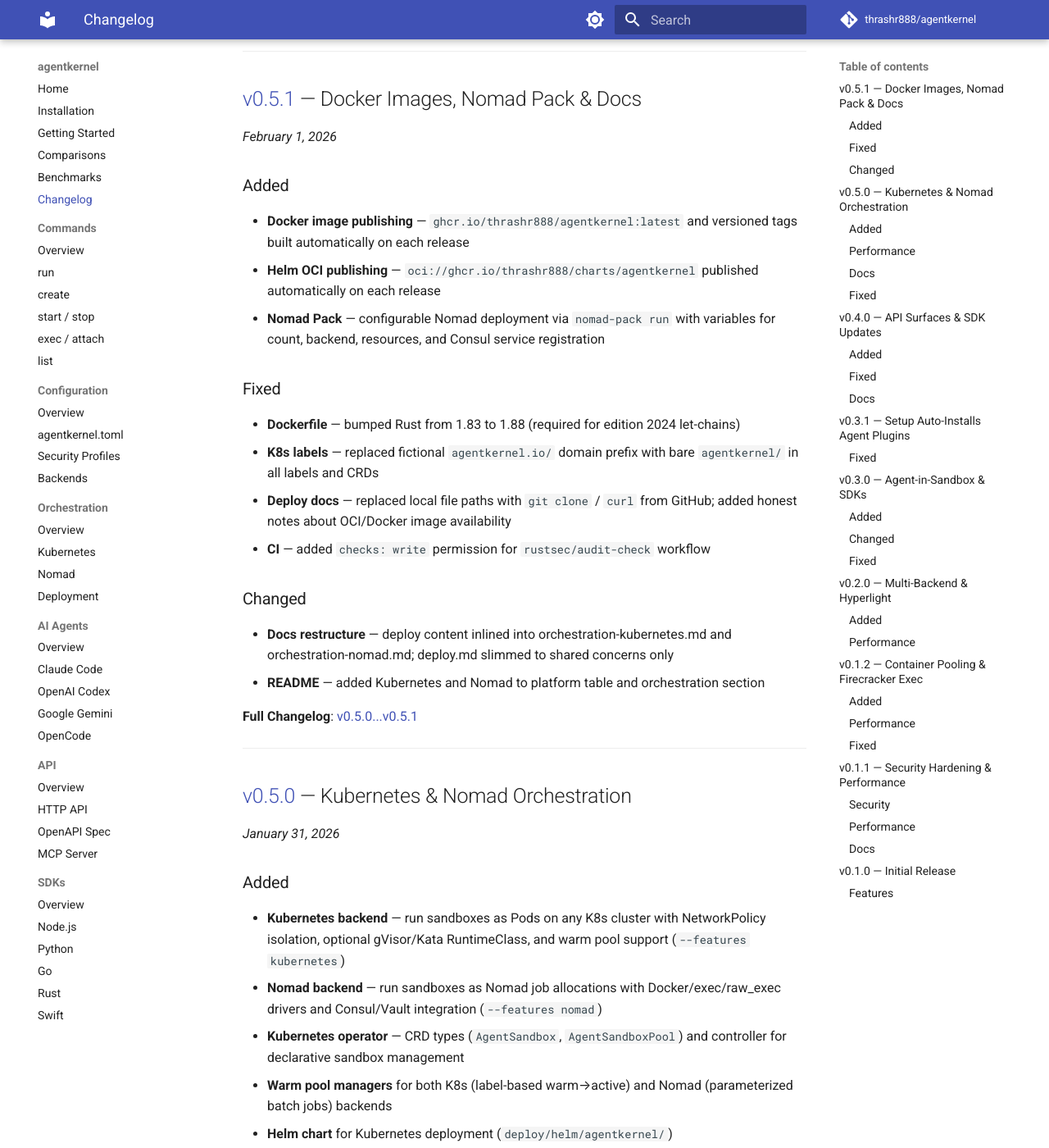
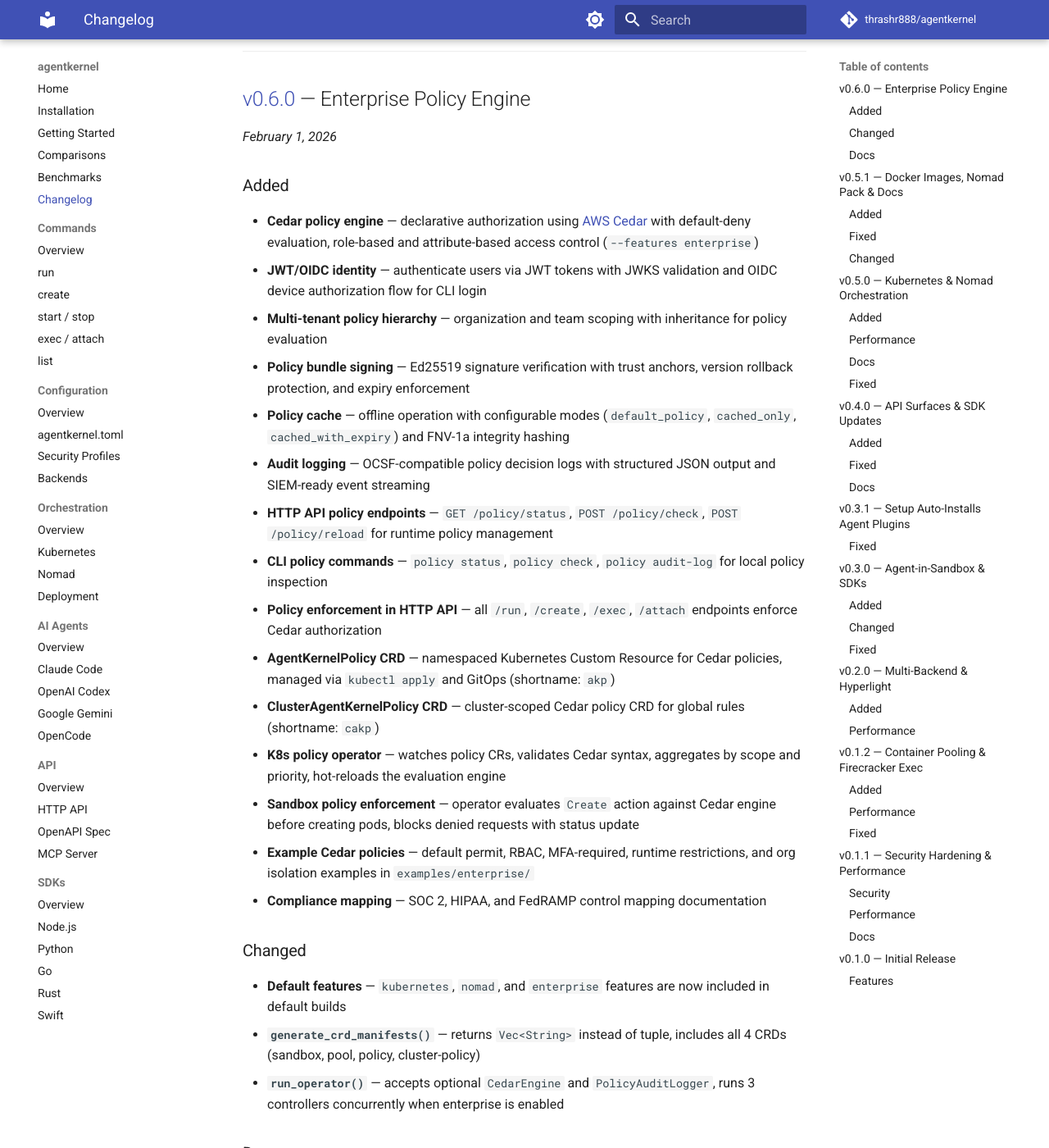
Before and after one commit to thrashr888/agentkernel, an MkDocs documentation site: the page built from docs/changelog.md, in a window 1280 px wide and 1400 px high, scrolled down 194 px. Shown: the whole window at 82% size. Built offline with MkDocs 1.6.1 and Material for MkDocs 9.7.7, drawn with Linux system fonts in a browser that asks for light colours; comment, search, counter and statistics services are not loaded; some of the changed text lies outside the part shown.

Commit message:
release: v0.6.0
Co-Authored-By: Claude Opus 4.5 <noreply@anthropic.com>

```diff
--- a/Cargo.toml
+++ b/Cargo.toml
@@ -1,6 +1,6 @@
 [package]
 name = "agentkernel"
-version = "0.5.1"
+version = "0.6.0"
 edition = "2024"
 description = "Run AI coding agents in secure, isolated microVMs"
 authors = ["Paul Thrasher <thrashr888@gmail.com>"]
--- a/docs/changelog.md
+++ b/docs/changelog.md
@@ -3,6 +3,44 @@
 
 All notable changes to agentkernel are documented here.
 See [GitHub Releases](https://github.com/thrashr888/agentkernel/releases) for downloadable binaries.
+
+---
+
+## [v0.6.0](https://github.com/thrashr888/agentkernel/releases/tag/v0.6.0) — Enterprise Policy Engine
+
+_February 1, 2026_
+
+### Added
+
+- **Cedar policy engine** — declarative authorization using [AWS Cedar](https://www.cedarpolicy.com/) with default-deny evaluation, role-based and attribute-based access control (`--features enterprise`)
+- **JWT/OIDC identity** — authenticate users via JWT tokens with JWKS validation and OIDC device authorization flow for CLI login
+- **Multi-tenant policy hierarchy** — organization and team scoping with inheritance for policy evaluation
+- **Policy bundle signing** — Ed25519 signature verification with trust anchors, version rollback protection, and expiry enforcement
+- **Policy cache** — offline operation with configurable modes (`default_policy`, `cached_only`, `cached_with_expiry`) and FNV-1a integrity hashing
+- **Audit logging** — OCSF-compatible policy decision logs with structured JSON output and SIEM-ready event streaming
+- **HTTP API policy endpoints** — `GET /policy/status`, `POST /policy/check`, `POST /policy/reload` for runtime policy management
+- **CLI policy commands** — `policy status`, `policy check`, `policy audit-log` for local policy inspection
+- **Policy enforcement in HTTP API** — all `/run`, `/create`, `/exec`, `/attach` endpoints enforce Cedar authorization
+- **AgentKernelPolicy CRD** — namespaced Kubernetes Custom Resource for Cedar policies, managed via `kubectl apply` and GitOps (shortname: `akp`)
+- **ClusterAgentKernelPolicy CRD** — cluster-scoped Cedar policy CRD for global rules (shortname: `cakp`)
+- **K8s policy operator** — watches policy CRs, validates Cedar syntax, aggregates by scope and priority, hot-reloads the evaluation engine
+- **Sandbox policy enforcement** — operator evaluates `Create` action against Cedar engine before creating pods, blocks denied requests with status update
+- **Example Cedar policies** — default permit, RBAC, MFA-required, runtime restrictions, and org isolation examples in `examples/enterprise/`
+- **Compliance mapping** — SOC 2, HIPAA, and FedRAMP control mapping documentation
+
+### Changed
+
+- **Default features** — `kubernetes`, `nomad`, and `enterprise` features are now included in default builds
+- **`generate_crd_manifests()`** — returns `Vec<String>` instead of tuple, includes all 4 CRDs (sandbox, pool, policy, cluster-policy)
+- **`run_operator()`** — accepts optional `CedarEngine` and `PolicyAuditLogger`, runs 3 controllers concurrently when enterprise is enabled
+
+### Docs
+
+- Kubernetes orchestration docs updated with policy CRD reference, evaluation order, identity annotations, and examples
+- Enterprise policy examples README with K8s-native and GitOps workflow documentation
+- Kubernetes example README with policy CRD quickstart
+
+**Full Changelog**: [v0.5.1...v0.6.0](https://github.com/thrashr888/agentkernel/compare/v0.5.1...v0.6.0)
 
 ---
 
```
Also changed, not shown: docs/orchestration-kubernetes.md (+2 -2 lines), 4 other files.
